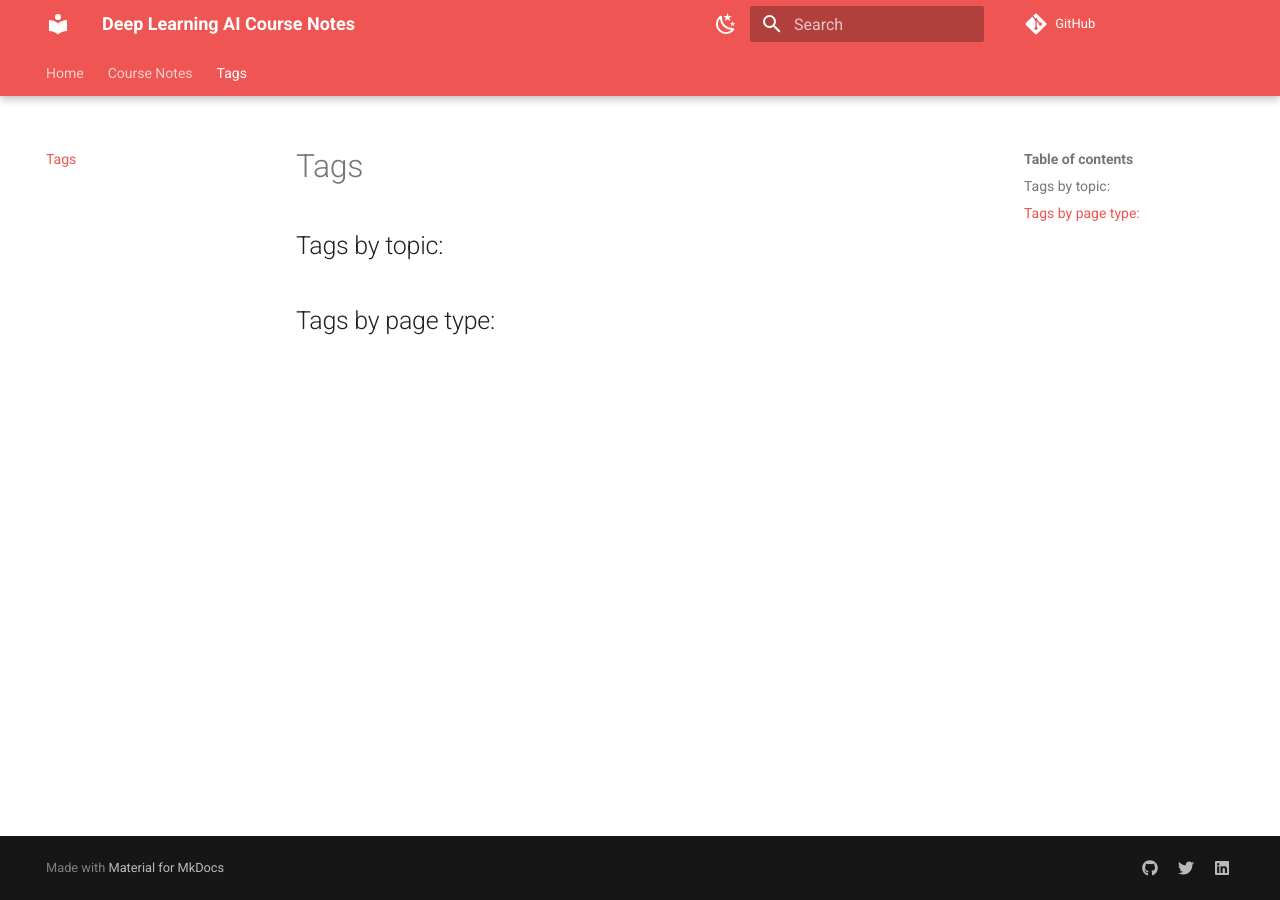
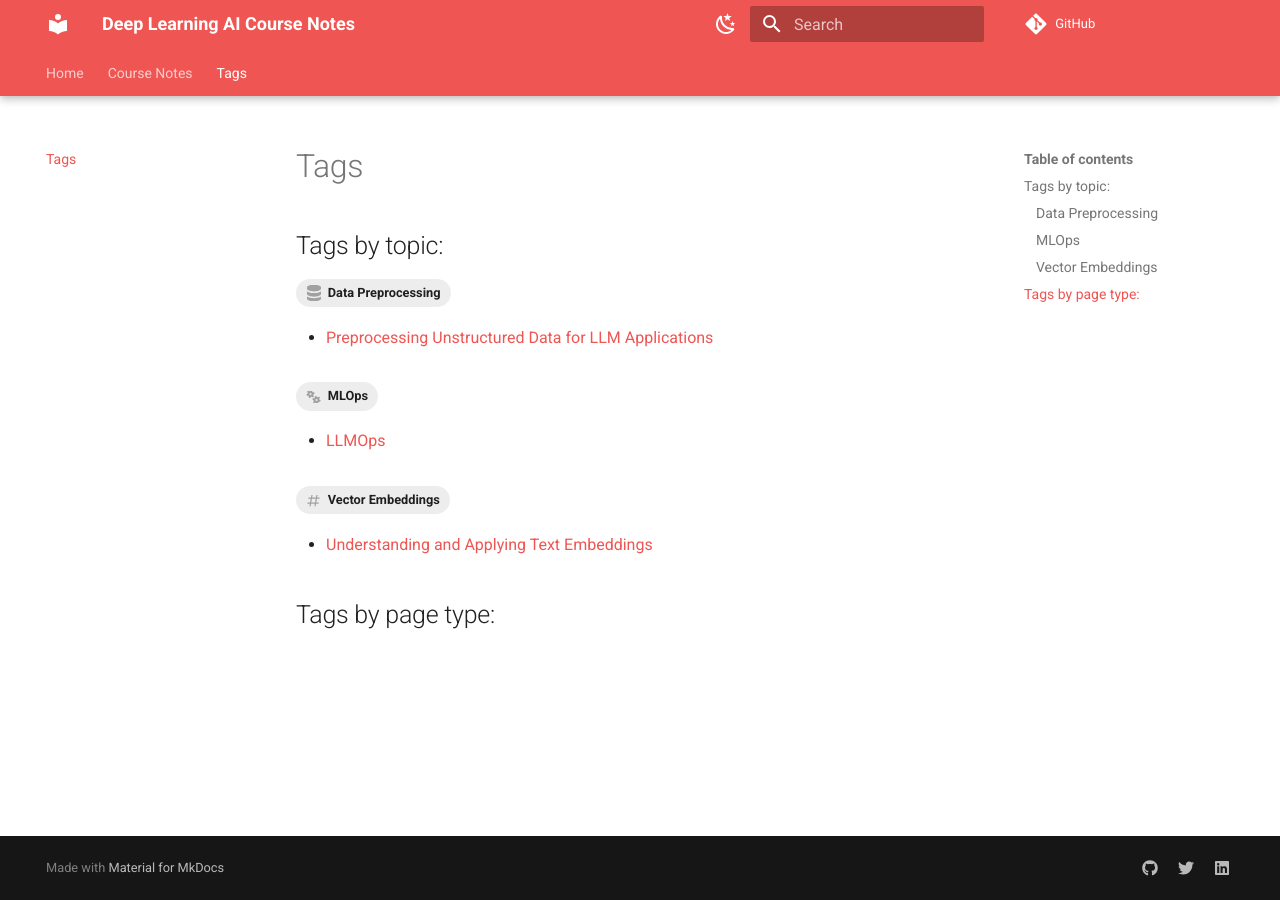
Before and after one commit to sshkhr/dlai-companion, an MkDocs documentation site: the page built from docs/tags.md, in a window 1280 px wide. Built offline with MkDocs 1.6.1 and Material for MkDocs 9.7.7, drawn with Linux system fonts in a browser that asks for light colours; comment, search, counter and statistics services are not loaded; some of the changed lines change nothing that is shown.

Commit message:
Content: Added tags for some articles

````diff
--- a/docs/notes/llmops.md
+++ b/docs/notes/llmops.md
@@ -1,3 +1,8 @@
+---
+tags:
+  - MLOps
+---
+
 # LLMOps
 
 - Fundamentals
--- /dev/null
+++ b/docs/notes/preprocessing-unstructured-data-for-llm-applications.md
@@ -0,0 +1,71 @@
+---
+tags:
+  - Data Preprocessing
+---
+
+# Preprocessing Unstructured Data for LLM Applications
+
+## 01. Introduction
+
+Course covers preprocessing unstructured data from various file formats,
+
+## 02. Overview of LLM Data Preprocessing
+
+- **Retrieval Augmented Generation (RAG):** Grounding LLM responses on validated external information
+- **Contextual Integration:** RAG apps load context into a datbase, retrieve relevant content, and insert it into a prompt
+
+### Preprocessing Unstructured Data
+
+- **Document Content:** Extracting text from documents. Used for keyword or similarity search
+- **Document Elements:** Building blocks of documents. Useful for filtering and chunking in RAG
+    - e.g. Title, Narrative Text, List Item, Table, Image
+- **Document Metadata:** Extracting metadata from documents. Used for filtering in hybrid search, or identifying source of a response
+    - e.g. Filename, File Type, Page Number, Section
+
+### Why is Data Preprocessing Hard?
+
+- **Content Cues:** Different element types in an HTML versus a Markdown document
+- **Standardization Need:** Need to standardize data across different document types for pipelines
+- **Extracttion Variability:** Different requirements for extracting data from different document types e.g. forms vs journal articles
+- **Metadata Insight:** Extracting metadata requires understanding of document structure
+
+## 03. Normalizing Document Content
+
+### Why Normalize?
+
+We want data in common format so that your LLM pipeline is source agnostic. Benefits:
+
+- **Normalization Benefit:**
+    - Filter out the unwanted elements (e.g. headers, footers)
+    - Chunk elements by sections
+- **Reduced Cost:**
+    - Downstream tasks like chunking easier on normalized data
+    - Can chunk later without reprocessing documents
+
+### Why Serialize?
+
+Once data is normalized, we can serialize it to use again later. JSON is a suiable serialization format:
+
+- Common structure, well understood
+- Standard HTTP response format
+- Easy to use in different programming languages
+- Can be converted into JSONL for streaming use cases
+
+### Preprocessing HTML
+
+```python
+filename = "example_files/medium_blog.html"
+elements = partition_html(filename=filename)
+
+element_dict = [el.to_dict() for el in elements]
+example_output = json.dumps(element_dict[11:15], indent=2)
+print(example_output)
+```
+
+### Preprocessing Powerpoint
+
+
+### Preprocessing PDFs
+
+
+## 03. Metadata Extraction and Chunking
--- a/docs/notes/understanding-and-applying-text-embeddings.md
+++ b/docs/notes/understanding-and-applying-text-embeddings.md
@@ -1,3 +1,8 @@
+---
+tags:
+  - Vector Embeddings
+---
+
 # Understanding and Applying Text Embeddings
 
 - Vector Embeddings
````
